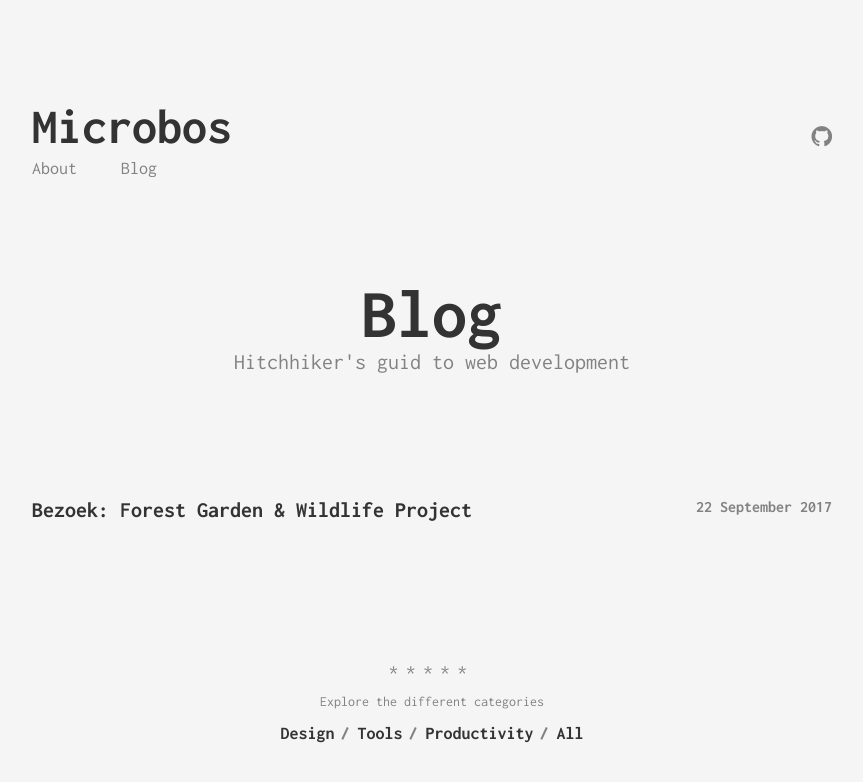
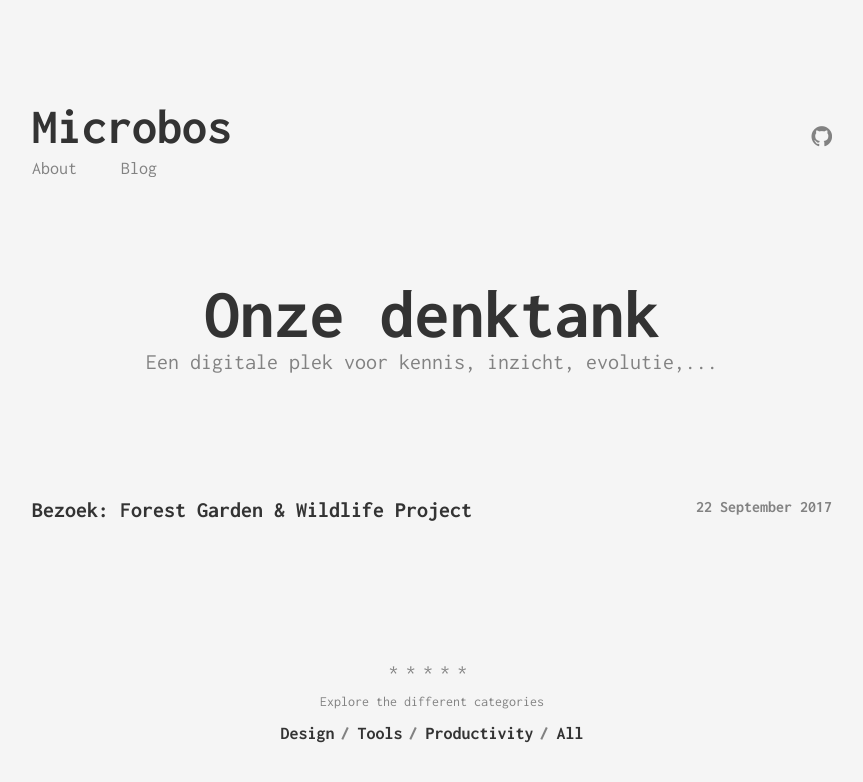
Before and after one commit to SimonBoury/microbos, a Jekyll site: the page built from index.html, in a window 1280 px wide. Shown: the top 782 px of the page, without its empty margins (208-1071 px from the left). Built offline with Jekyll 4.4.1, drawn with Linux system fonts in a browser that asks for light colours.

Commit message:
Update index.html

```diff
--- a/index.html
+++ b/index.html
@@ -1,7 +1,7 @@
 ---
 layout: page
-title: Blog
-subtitle: Hitchhiker's guid to web development
+title: Onze denktank
+subtitle: Een digitale plek voor kennis, inzicht, evolutie,...
 sitemap:
   priority: 0.9
 ---
```
